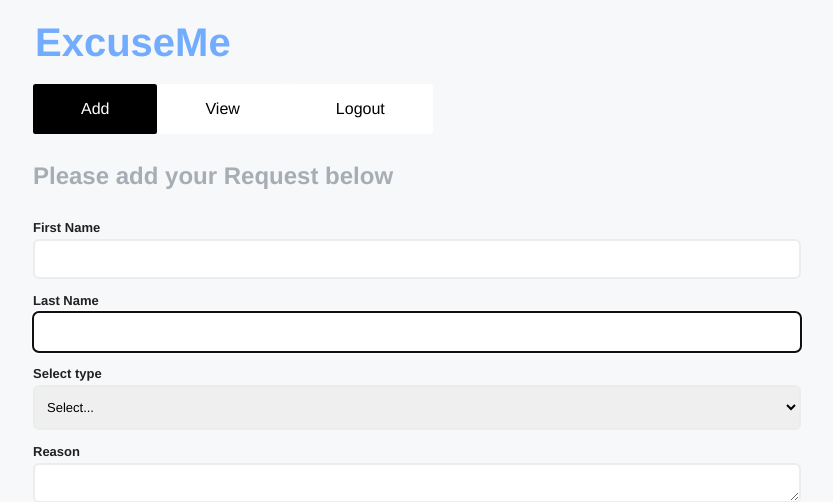
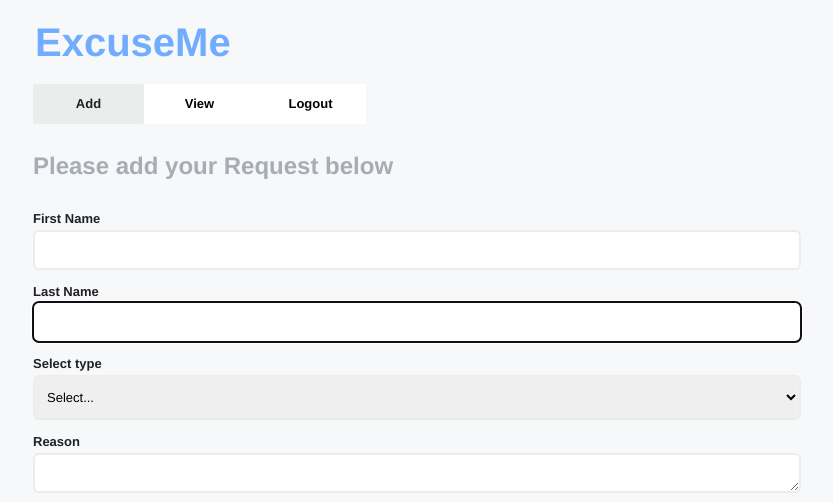
Before and after one commit to Davidjames9610/LeaveWebApp, a React app: page /create in a window 1280 px wide. Shown: the top 502 px of the page, without its empty margins (223-1056 px from the left). Built offline with nearby package versions, Linux system fonts and the light colour scheme; some packages are replaced by stand-ins of ours; no server answers; the database is empty; sample sign-in values are in the browser's storage.

Commit message:
colors sorted on link

```diff
--- a/src/components/Header.js
+++ b/src/components/Header.js
@@ -12,8 +12,8 @@ const Header = () => {
   const [viewStyle, setViewStyle] = useState();
 
   const activeButton = {
-    color: 'white',
-    background: 'black'
+    color: '#202124',
+    background: '#EBEDED'
   }
 
   const normalButton = {
@@ -37,7 +37,6 @@ const Header = () => {
     setActive(location.pathname);
 
     if (location.pathname === '/create') {
-      console.log("create");
       setAddStyle(activeButton);
       setViewStyle(normalButton);
     }
--- a/src/styles/components/_header.scss
+++ b/src/styles/components/_header.scss
@@ -18,11 +18,15 @@
 .nav-link{
 background-color: white;
 color:black;
-display: flex;
-padding: $s-size $xl-size;
+display: inline-block;
+padding-top: 10px;
 font-family: Helvetica;
-font-weight: normal;
-
+font-weight: Bold;
+font-size: 13px;
+text-align: center;
+width: 111px;
+height: 40px;
+letter-spacing: 0px;
 }
 
 .nav-link:hover{
```
